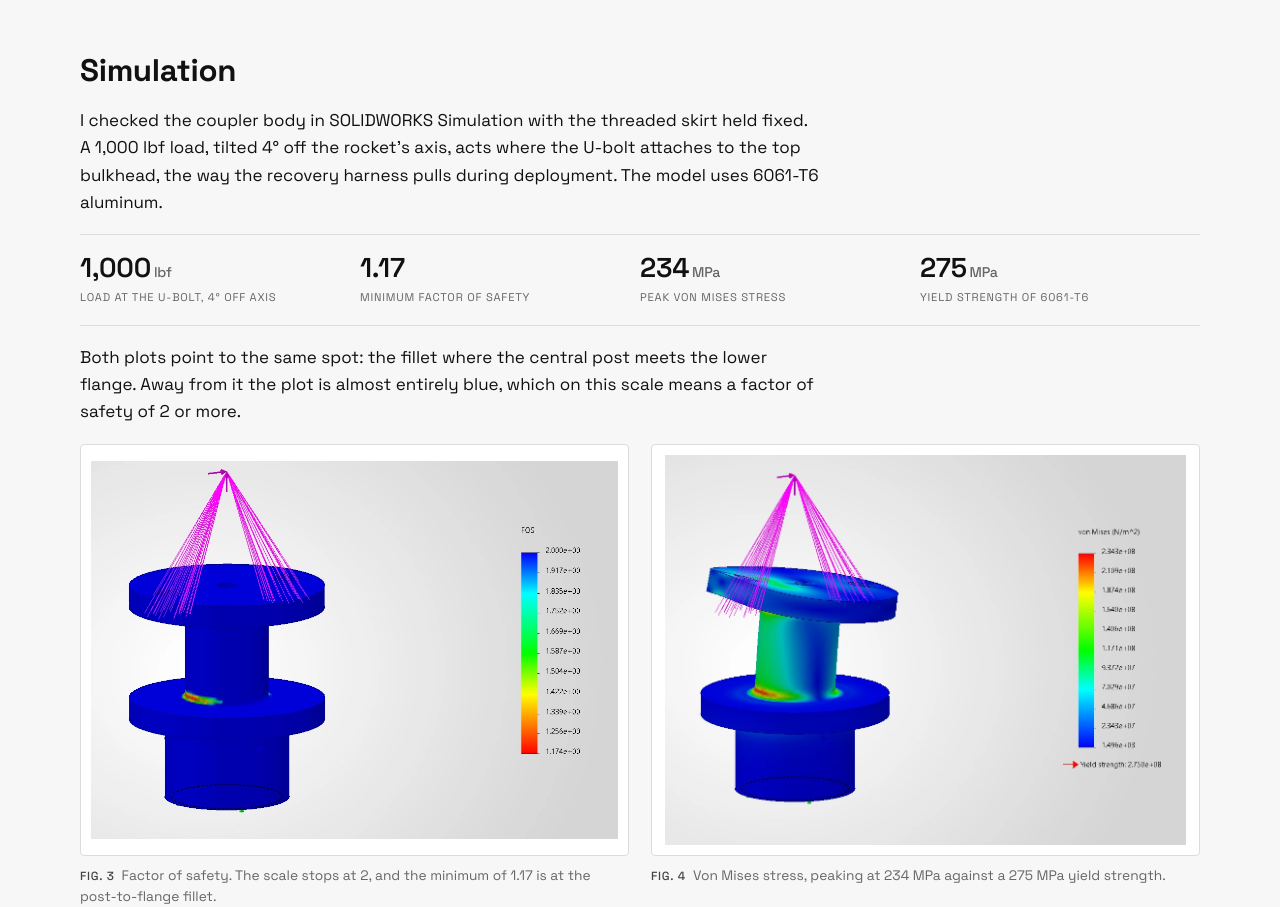
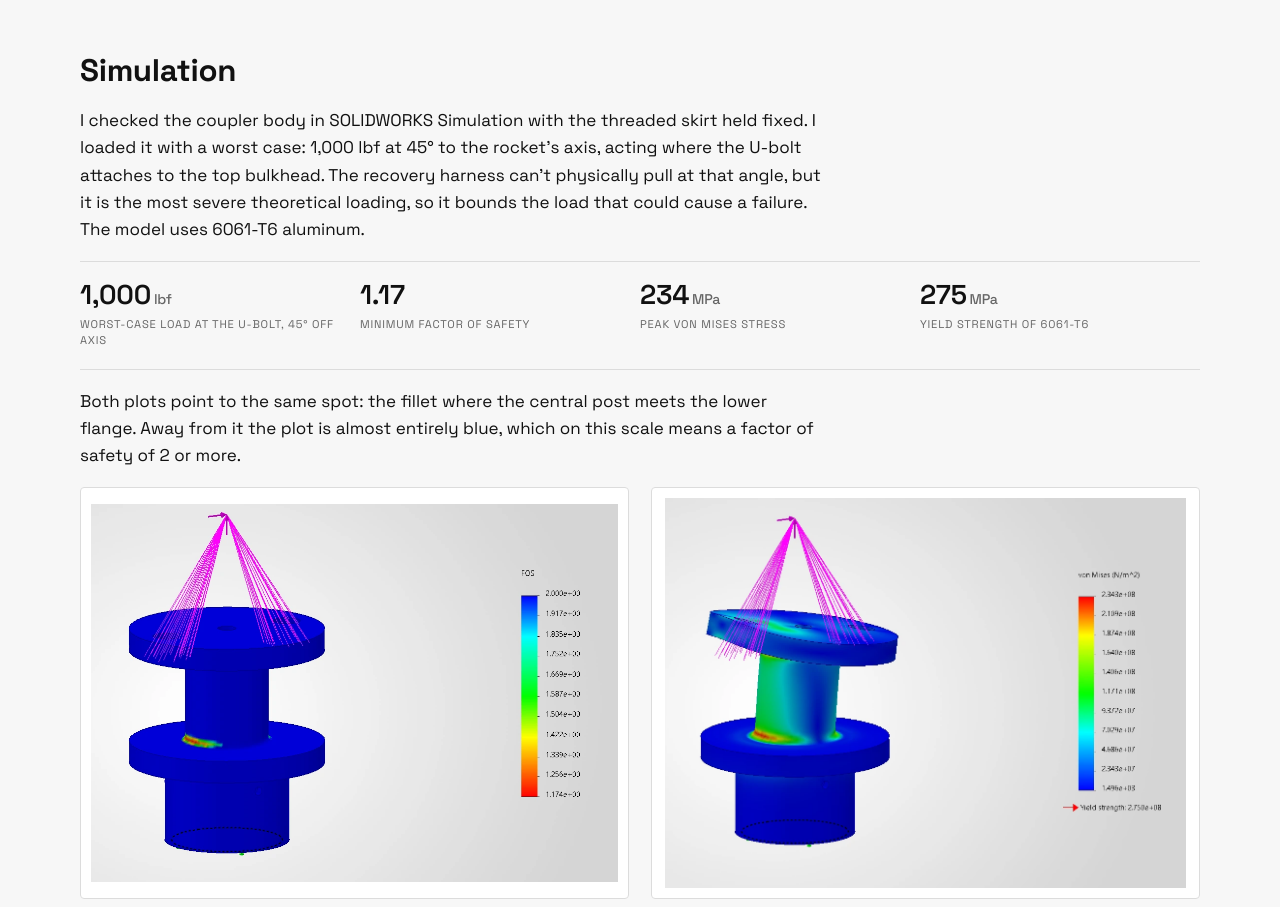
Before and after one commit to DavidCasper2007/DavidCasper2007.github.io, a plain HTML site: page projects/recovery-coupler.html in a window 1280 px wide. Shown: the part 1919-2826 px from the top of the page. Drawn offline with Linux system fonts and the light colour scheme.

Commit message:
Coupler: describe the 1,000 lbf load as a 45° worst case
Co-Authored-By: Claude Opus 5.5 <noreply@anthropic.com>
Claude-Session: https://claude.ai/code/session_015vnVKS4BsJ3tZ6c9wxSCsD

```diff
--- a/projects/recovery-coupler.html
+++ b/projects/recovery-coupler.html
@@ -41,8 +41,8 @@
 
 <section>
   <h2>Simulation</h2>
-  <p>I checked the coupler body in SOLIDWORKS Simulation with the threaded skirt held fixed. A 1,000 lbf load, tilted 4° off the rocket’s axis, acts where the U-bolt attaches to the top bulkhead, the way the recovery harness pulls during deployment. The model uses 6061-T6 aluminum.</p>
-  <dl class="results"><div><dd>1,000<small>lbf</small></dd><dt>Load at the U-bolt, 4° off axis</dt></div><div><dd>1.17</dd><dt>Minimum factor of safety</dt></div><div><dd>234<small>MPa</small></dd><dt>Peak von Mises stress</dt></div><div><dd>275<small>MPa</small></dd><dt>Yield strength of 6061-T6</dt></div></dl>
+  <p>I checked the coupler body in SOLIDWORKS Simulation with the threaded skirt held fixed. I loaded it with a worst case: 1,000 lbf at 45° to the rocket’s axis, acting where the U-bolt attaches to the top bulkhead. The recovery harness can’t physically pull at that angle, but it is the most severe theoretical loading, so it bounds the load that could cause a failure. The model uses 6061-T6 aluminum.</p>
+  <dl class="results"><div><dd>1,000<small>lbf</small></dd><dt>Worst-case load at the U-bolt, 45° off axis</dt></div><div><dd>1.17</dd><dt>Minimum factor of safety</dt></div><div><dd>234<small>MPa</small></dd><dt>Peak von Mises stress</dt></div><div><dd>275<small>MPa</small></dd><dt>Yield strength of 6061-T6</dt></div></dl>
   <p>Both plots point to the same spot: the fillet where the central post meets the lower flange. Away from it the plot is almost entirely blue, which on this scale means a factor of safety of 2 or more.</p>
   <div class="figrow two">
     <figure class="fig sheet fea"><a class="frame" href="../assets/img/coupler-fos-1100.webp" data-caption="Fig. 3. Factor of safety. The scale stops at 2, and the minimum of 1.17 is at the post-to-flange fillet."><img src="../assets/img/coupler-fos-1100.webp" srcset="../assets/img/coupler-fos-1100.webp 1047w" sizes="(max-width: 820px) 92vw, 760px" width="1047" height="752" alt="Factor of safety plot of the coupler, all blue except a red and yellow band where the post meets the lower flange" loading="lazy" decoding="async"></a><figcaption><b>Fig. 3</b>Factor of safety. The scale stops at 2, and the minimum of 1.17 is at the post-to-flange fillet.</figcaption></figure>
```
